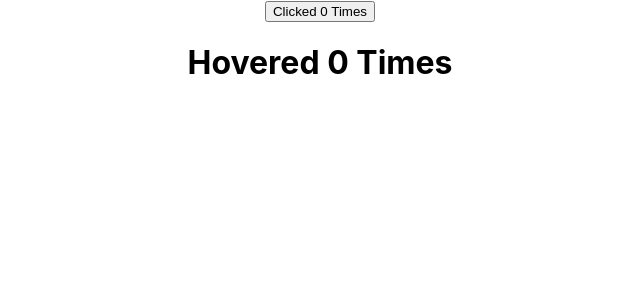
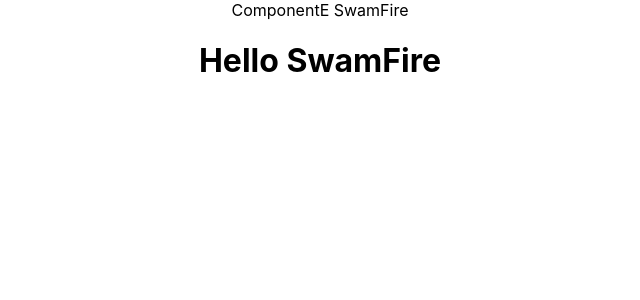
Before and after one commit to pmswami/React, a React (Create React App) app in the folder hello-world/: page / in a window 1280 px wide. Shown: the top 300 px of the page, without its empty margins (320-960 px from the left). Built offline with nearby package versions, Linux system fonts and the light colour scheme.

Commit message:
Added context

```diff
--- a/hello-world/src/App.js
+++ b/hello-world/src/App.js
@@ -33,21 +33,26 @@
 import ClickCounter2 from './components/ClickCounter2';
 import HoverCounter2 from './components/HoverCounter2';
 import Counter2 from './components/Counter2';
+import ComponentC from './components/ComponentC';
+import { UserProvider } from './components/userContext';
 
 
 function App() {
   return (
     <div className="App">
-      <Counter2
+      <UserProvider value="SwamFire">
+        <ComponentC />
+      </UserProvider>
+      {/* <Counter2
         render={(count, incrementCount)=>(
           <ClickCounter2 count={count} incrementCount={incrementCount}/>
         )}
-      />
-      <Counter2
+      /> */}
+      {/* <Counter2
         render={(count, incrementCount)=>{
           return <HoverCounter2 count={count} incrementCount={incrementCount}/>
         }}
-      />
+      /> */}
       {/* <ClickCounter2/> */}
       {/* <HoverCounter2/> */}
       {/* <ClickCounter name="SwamFire"/> */}
--- /dev/null
+++ b/hello-world/src/components/ComponentC.js
@@ -0,0 +1,14 @@
+import React, { Component } from 'react'
+import ComponentE from './ComponentE'
+
+class ComponentC extends Component {
+  render() {
+    return (
+      <div>
+        <ComponentE/>
+      </div>
+    )
+  }
+}
+
+export default ComponentC
--- /dev/null
+++ b/hello-world/src/components/ComponentE.js
@@ -0,0 +1,18 @@
+import React, { Component } from 'react'
+import ComponentF from './ComponentF'
+import UserContext from './userContext'
+
+class ComponentE extends Component {
+    // static contextType = UserContext
+  render() {
+    return (
+      <div>
+        ComponentE {this.context}
+        <ComponentF/>
+      </div>
+    )
+  }
+}
+ComponentE.contextType = UserContext
+
+export default ComponentE
--- /dev/null
+++ b/hello-world/src/components/ComponentF.js
@@ -0,0 +1,16 @@
+import React, { Component } from 'react'
+import { UserConsumer } from './userContext'
+
+class ComponentF extends Component {
+  render() {
+    return (
+      <UserConsumer>
+        {(context)=>{
+           return <h1>Hello {context}</h1>
+        }}
+      </UserConsumer>
+    )
+  }
+}
+
+export default ComponentF
--- /dev/null
+++ b/hello-world/src/components/userContext.js
@@ -0,0 +1,9 @@
+import React from 'react';
+
+const UserContext = React.createContext()
+
+const UserProvider = UserContext.Provider
+const UserConsumer = UserContext.Consumer
+
+export {UserProvider, UserConsumer}
+export default UserContext
```
Also changed, not shown: 1 other file (tests, documents, lock files or other folders).
